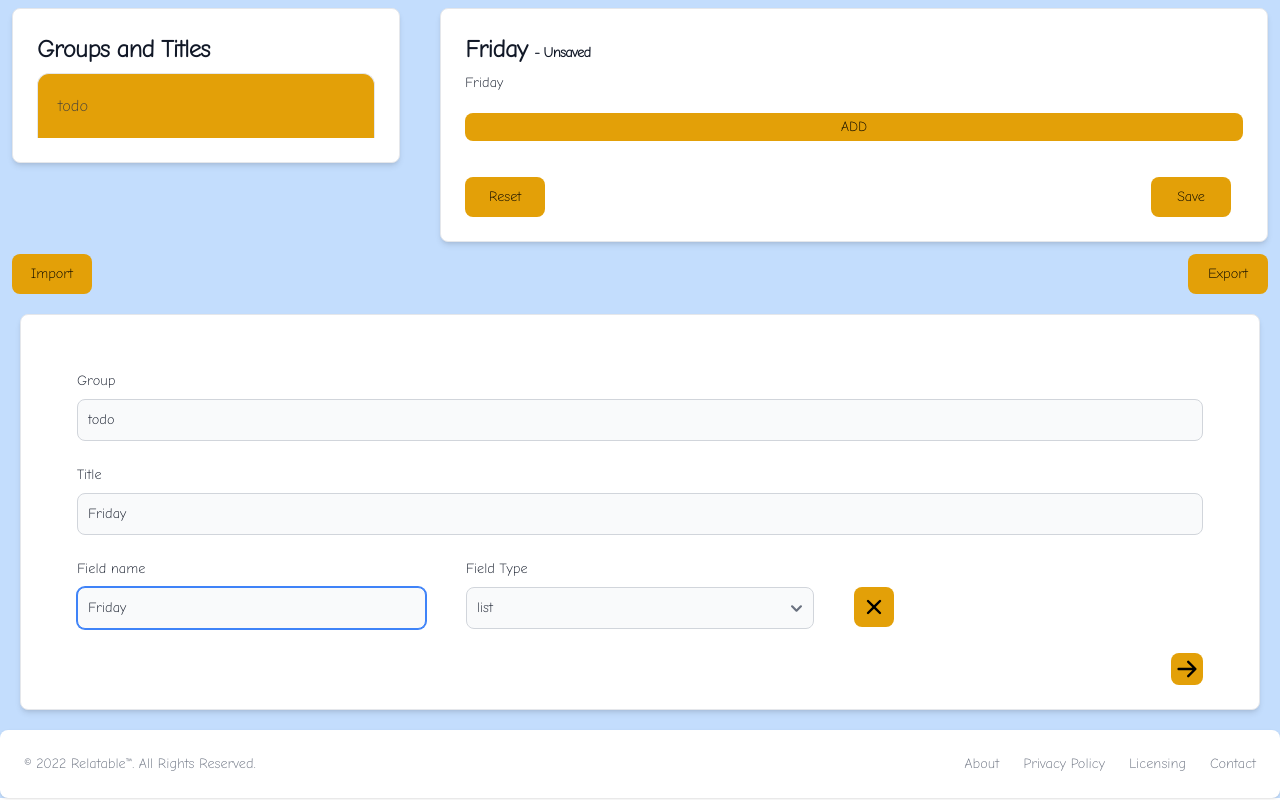
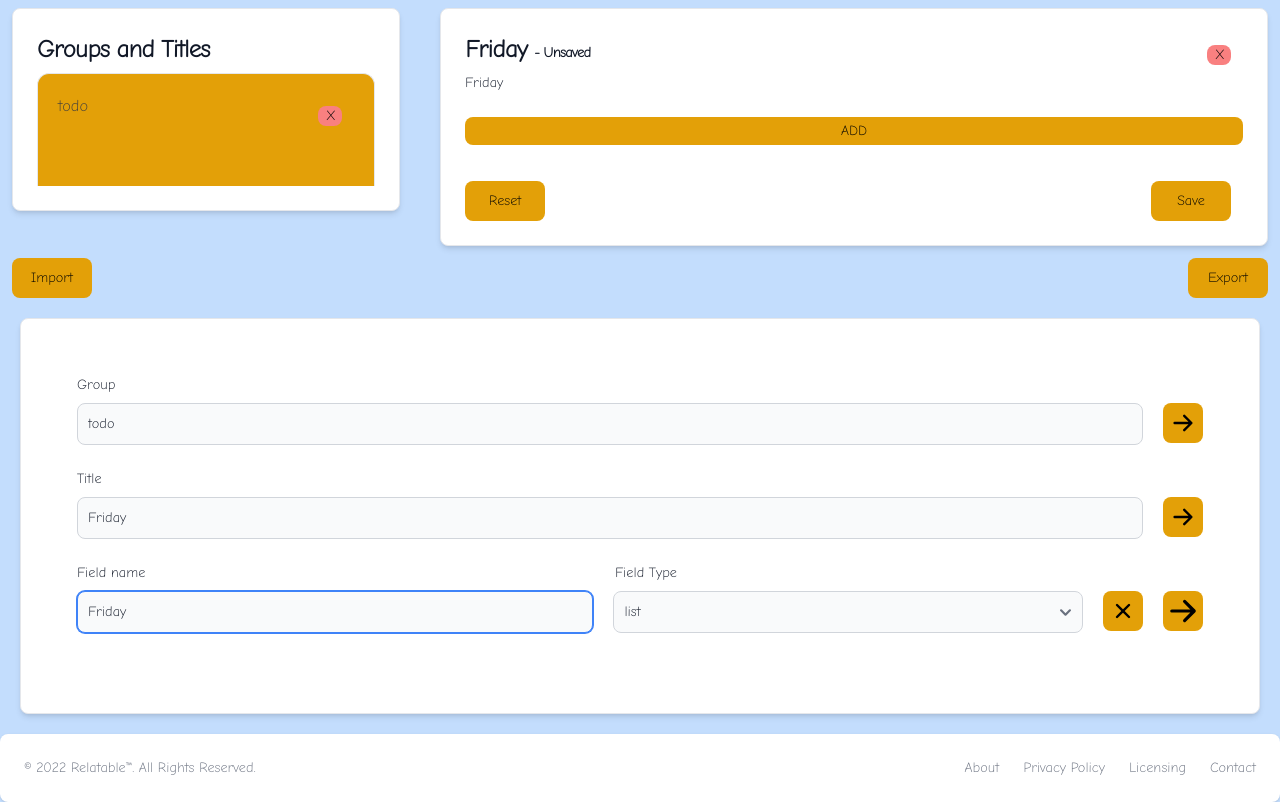
Before and after one commit to cleanbill/relate, a Next.js app: page / in a window 1280 px wide. Built offline with nearby package versions, Linux system fonts and the light colour scheme.

Commit message:
Refine and refine

```diff
--- a/app/page.tsx
+++ b/app/page.tsx
@@ -19,7 +19,7 @@ const createDayTitleData = (day: string): TitleData => {
     } as Field;
     fields.push(ETLField);
     const session = { group: 'todo', title: day, mark: day, fields }
-    return { titleName, singleton: true, sessions: { 'single' : session } }
+    return { titleName, singleton: true, sessions: { 'single': session } }
 }
 
 const createTodoGroup = (): GroupData => {
@@ -63,21 +63,21 @@ const Home = () => {
         updateFields(startSession.fields);
     }, []);
 
-    const getComponentType = (fieldType:FieldType):FieldComponentType =>{
-        if (fieldType == FieldType.happy){
+    const getComponentType = (fieldType: FieldType): FieldComponentType => {
+        if (fieldType == FieldType.happy) {
             return FieldComponentType.HAPPY;
         }
-        if (fieldType == FieldType.list){
+        if (fieldType == FieldType.list) {
             return FieldComponentType.ETL;
         }
 
         return FieldComponentType.NONE;
     }
 
-    const updateFields = (fields:Array<Field>) =>
+    const updateFields = (fields: Array<Field>) =>
         setFields(fields.map(field => fillInComponentType(field)));
 
-    const fillInComponentType = (field:Field):Field => {
+    const fillInComponentType = (field: Field): Field => {
         field.fieldComponentType = getComponentType(field.fieldType);
         return field;
     }
@@ -99,8 +99,8 @@ const Home = () => {
         return target.value;
     }
 
-    const updateFieldData = (index: number, target?: HTMLInputElement, list?:Array<Field> ) => {
-        if (target){
+    const updateFieldData = (index: number, target?: HTMLInputElement, list?: Array<Field>) => {
+        if (target) {
             fields[index].value = getValue(target);
         }
         if (list) {
@@ -110,7 +110,7 @@ const Home = () => {
     }
 
     const add = () => {
-        updateFields([...fields, { id: fields.length, indent:0 ,fieldName: '', fieldType: FieldType.text, fieldComponentType: FieldComponentType.NONE, value: '' }])
+        updateFields([...fields, { id: fields.length, indent: 0, fieldName: '', fieldType: FieldType.text, fieldComponentType: FieldComponentType.NONE, value: '' }])
     }
 
     const overrideFields = (fields: Array<Field>, mark: string) => {
@@ -120,6 +120,10 @@ const Home = () => {
 
     const selectData = (gd: GroupData, title: string) => {
         const titleData = gd.titles[title];
+        if (!titleData){
+            setTitle("");
+            return;
+        }
         const sessionKeys = Object.keys(titleData.sessions);
         const startSession = titleData.sessions[sessionKeys[0]]; // get first session... should be in date order
         setGroup(gd.groupName);
@@ -127,7 +131,7 @@ const Home = () => {
         const startFields = startSession.fields.map(field => fillInComponentType(field));
         updateFields(startFields);
         titleData.singleton = isSingleton(startFields);
-        if (titleData.sessions){
+        if (titleData.sessions) {
             setMark('');
         }
     }
@@ -172,6 +176,11 @@ const Home = () => {
         return session;
     }
 
+    const deleteGroup = (index: number) => {
+        const updatedList = groupDataList.filter((gd: GroupData, i: number) => i != index);
+        setGroupDataList([...updatedList]);
+    }
+
     const addToGroup = (gd: GroupData) => {
         const td = gd.titles[title];
         if (!td) {
@@ -181,7 +190,7 @@ const Home = () => {
         setMark(() => getMark());
         const session = td.sessions[mark];
         if (session) {
-            const updatedSession = { group, title, mark, fields};
+            const updatedSession = { group, title, mark, fields };
             td.sessions[updatedSession.mark] = updatedSession;
             return gd;
         }
@@ -199,6 +208,17 @@ const Home = () => {
         const expandedGroup = addToGroup(groupDataInList);
         const newList = replaceGroupData(expandedGroup);
         commit(newList);
+    }
+
+    const deleteTitleData = (mark: string) => {
+        const groupDataInList = groupDataList.find((gd: GroupData) => gd.groupName === group);
+        if (!groupDataInList) {
+            return;
+        }
+        delete groupDataInList.titles[title].sessions[mark]
+        const newList = replaceGroupData(groupDataInList);
+        commit(newList);
+        setTitle("");
     }
 
     const createTitleData = () => {
@@ -258,18 +278,27 @@ const Home = () => {
         // console.log(await what.json());
     }
 
-    const next = (field:Field) => {
-        const selectedGroup = groupDataList.find((groupData:GroupData)=>groupData.groupName == group);
-        if (!selectedGroup){
+    const next = (field: Field) => {
+        const selectedGroup = groupDataList.find((groupData: GroupData) => groupData.groupName == group);
+        if (!selectedGroup) {
             return;
         }
         const titleKeys = Object.keys(selectedGroup.titles);
         const titleIndex = titleKeys.indexOf(title);
-        const nextIndex = titleIndex+1 == titleKeys.length? 0: titleIndex+1;
+        const nextIndex = titleIndex + 1 == titleKeys.length ? 0 : titleIndex + 1;
         const titleKey = titleKeys[nextIndex];
         const titleData = selectedGroup.titles[titleKey];
         const session = titleData.sessions['single'];
         session.fields[0].list?.unshift(field);
+    }
+
+    const update = (value: string, setFn: Function) => {
+        if (value) {
+            setFn(value);
+            return;
+        }
+        saveData();
+        setFn("");
     }
 
     return (
@@ -281,6 +310,7 @@ const Home = () => {
                         <Groups selectedGroup={group} selectedTitle={title} groups={groupDataList} select={selectData}
                             overrideFields={overrideFields}
                             updateTitleData={updateTitleData}
+                            deleteGroup={deleteGroup}
                         ></Groups>
                     </a>
                 </div>
@@ -290,10 +320,11 @@ const Home = () => {
                 <div className='col-span-2'>
                     <a className="block mt-2 lg:p-6 sg:p-2 sg:m-5 lg:mr-3 lg:max-w bg-white rounded-lg border border-gray-200 shadow-md hover:bg-gray-100 dark:bg-gray-800 dark:border-gray-700 sg:w-96 dark:hover:bg-gray-700">
                         <FieldForm
-                            next={(field:Field)  => next(field)}
+                            next={(field: Field) => next(field)}
                             title={title}
                             fields={fields}
                             updateFieldData={updateFieldData}
+                            deleteTitleData={deleteTitleData}
                             saveData={saveData}
                             mark={mark}
                         ></FieldForm>
@@ -312,8 +343,8 @@ const Home = () => {
             <a className="m-5 block p-2 max-w bg-white rounded-lg border border-gray-200 shadow-md hover:bg-gray-100 dark:bg-gray-800 dark:border-gray-700 dark:hover:bg-gray-700">
                 <Define
                     fields={fields} group={group} title={title}
-                    setGroup={setGroup}
-                    setTitle={setTitle}
+                    setGroup={(value: string) => update(value, setGroup)}
+                    setTitle={(value: string) => update(value, setTitle)}
                     add={add}
                     take={take}
                     updateField={updateField}></Define>
--- a/components/define.tsx
+++ b/components/define.tsx
@@ -14,10 +14,10 @@ interface DefineProps {
 const Define = (props: DefineProps) => {
 
     useEffect(() => {
-            const lastFieldID = "fieldName-" + (props.fields.length - 1);
-            const lastField = document.getElementById(lastFieldID);
-            lastField?.focus();
-//            lastField?.scrollIntoView();
+        const lastFieldID = "fieldName-" + (props.fields.length - 1);
+        const lastField = document.getElementById(lastFieldID);
+        lastField?.focus();
+        //            lastField?.scrollIntoView();
     }, [props.fields.length]);
 
 
@@ -38,21 +38,31 @@ const Define = (props: DefineProps) => {
                 <form >
                     <div className="mb-6">
                         <label className="block mb-2 text-sm font-medium text-gray-900 dark:text-gray-300">Group</label>
-                        <input ref={(e: HTMLInputElement) => shact(e, props.group)} defaultValue={props.group} onChange={e => change(props.setGroup, e)} type="text" id="group" className="bg-gray-50 border border-gray-300 text-gray-900 text-sm rounded-lg focus:ring-blue-500 focus:border-blue-500 block w-full p-2.5 dark:bg-gray-700 dark:border-gray-600 dark:placeholder-gray-400 dark:text-white dark:focus:ring-blue-500 dark:focus:border-blue-500" required />
+                        <div className="grid grid-cols-[12fr,0fr] gap-5">
+                            <input ref={(e: HTMLInputElement) => shact(e, props.group)} defaultValue={props.group} onChange={e => change(props.setGroup, e)} type="text" id="groupField" className="bg-gray-50 border border-gray-300 text-gray-900 text-sm rounded-lg focus:ring-blue-500 focus:border-blue-500 block w-full p-2.5 dark:bg-gray-700 dark:border-gray-600 dark:placeholder-gray-400 dark:text-white dark:focus:ring-blue-500 dark:focus:border-blue-500" required />
+                            <button title="New Group" type="button" onClick={() => props.setGroup()} className="butt-colour font-medium rounded-lg text-sm px-2 w-10 h-10 focus:outline-none ">
+                                <svg aria-hidden="true" fill="currentColor" viewBox="0 0 20 20" xmlns="http://www.w3.org/2000/svg"><path fillRule="evenodd" d="M10.293 3.293a1 1 0 011.414 0l6 6a1 1 0 010 1.414l-6 6a1 1 0 01-1.414-1.414L14.586 11H3a1 1 0 110-2h11.586l-4.293-4.293a1 1 0 010-1.414z" clipRule="evenodd"></path></svg>
+                            </button>
+                        </div>
                     </div>
                     <div className="mb-6">
                         <label className="block mb-2 text-sm font-medium text-gray-900 dark:text-gray-300">Title</label>
-                        <input ref={(e: HTMLInputElement) => shact(e, props.title)} onChange={e => change(props.setTitle, e)} defaultValue={props.title} type="text" id="group" className="bg-gray-50 border border-gray-300 text-gray-900 text-sm rounded-lg focus:ring-blue-500 focus:border-blue-500 block w-full p-2.5 dark:bg-gray-700 dark:border-gray-600 dark:placeholder-gray-400 dark:text-white dark:focus:ring-blue-500 dark:focus:border-blue-500" required />
+                        <div className="grid grid-cols-[12fr,0fr] gap-5">
+                            <input ref={(e: HTMLInputElement) => shact(e, props.title)} onChange={e => change(props.setTitle, e)}
+                            defaultValue={props.title} type="text" id="titleField" className="bg-gray-50 border border-gray-300 text-gray-900 text-sm rounded-lg focus:ring-blue-500 focus:border-blue-500 block w-full p-2.5 dark:bg-gray-700 dark:border-gray-600 dark:placeholder-gray-400 dark:text-white dark:focus:ring-blue-500 dark:focus:border-blue-500" required />
+                            <button title="New Title" type="button" onClick={() => props.setTitle()} className="butt-colour font-medium rounded-lg text-sm px-2 w-10 h-10 focus:outline-none ">
+                                <svg aria-hidden="true" fill="currentColor" viewBox="0 0 20 20" xmlns="http://www.w3.org/2000/svg"><path fillRule="evenodd" d="M10.293 3.293a1 1 0 011.414 0l6 6a1 1 0 010 1.414l-6 6a1 1 0 01-1.414-1.414L14.586 11H3a1 1 0 110-2h11.586l-4.293-4.293a1 1 0 010-1.414z" clipRule="evenodd"></path></svg>
+                            </button>
+                        </div>
                     </div>
-                    <div className='grid grid-cols-3 gap-10'>
+                    <div className='w-full grid grid-cols-[5fr,6fr] gap-12'>
 
                         <label className="mb-2 text-sm font-medium text-gray-900 dark:text-gray-300">Field name</label>
                         <label className="mb-2 text-sm font-medium text-gray-900 dark:text-gray-300">Field Type </label>
-                        <label className="mb-2 text-sm font-medium text-gray-900 dark:text-gray-400"></label>
                     </div>
 
                     {props.fields.map((field, index: number) => (
-                        <div key={index} className='grid grid-cols-3 gap-10'>
+                        <div key={index} className={index != (props.fields.length - 1) ? 'w-full grid grid-cols-[6fr,6fr,0fr] gap-5' : 'w-full grid grid-cols-[5.5fr,5fr,0fr,0fr] gap-5'}>
                             <div className="w-full ">
                                 <input ref={(e: HTMLInputElement) => shact(e, field.fieldName)} onChange={e => props.updateField(index)}
                                     defaultValue={field.fieldName} type="text" id={"fieldName-" + index} className="bg-gray-50 border border-gray-300 text-gray-900 text-sm rounded-lg focus:ring-blue-500 focus:border-blue-500 block w-full p-2.5 dark:bg-gray-700 dark:border-gray-600 dark:placeholder-gray-400 dark:text-white dark:focus:ring-blue-500 dark:focus:border-blue-500" required />
@@ -65,21 +75,22 @@ const Define = (props: DefineProps) => {
                                     )}
                                 </select>
                             </div>
-                            <button type="button" onClick={() => props.take(index)} className="butt-colour font-medium rounded-lg text-sm px-2 w-10 h-10 focus:outline-none ">
+                            <button title="Delete Field" type="button" onClick={() => props.take(index)} className="butt-colour font-medium rounded-lg text-sm px-2 w-10 h-10 focus:outline-none ">
                                 <svg aria-hidden="true" fill="currentColor" viewBox="0 0 20 20" xmlns="http://www.w3.org/2000/svg">
                                     <path fillRule="evenodd" d="M4.293 4.293a1 1 0 011.414 0L10 8.586l4.293-4.293a1 1 0 111.414 1.414L11.414 10l4.293 4.293a1 1 0 01-1.414 1.414L10 11.414l-4.293 4.293a1 1 0 01-1.414-1.414L8.586 10 4.293 5.707a1 1 0 010-1.414z" clipRule="evenodd"></path>
                                 </svg>
                             </button>
+                            {index != (props.fields.length - 1) || <div className='float-right' style={{ float: 'right' }}>
+                                <button title="New Field" type="button" onClick={() => props.add()} className="butt-colour focus:ring-4  font-medium float-right rounded-lg text-sm w-10 p-1 focus:outline-none ">
+                                    <svg aria-hidden="true" fill="currentColor" viewBox="0 0 20 20" xmlns="http://www.w3.org/2000/svg"><path fillRule="evenodd" d="M10.293 3.293a1 1 0 011.414 0l6 6a1 1 0 010 1.414l-6 6a1 1 0 01-1.414-1.414L14.586 11H3a1 1 0 110-2h11.586l-4.293-4.293a1 1 0 010-1.414z" clipRule="evenodd"></path></svg>
+                                    <span className="sr-only">delete field</span>
+                                </button>
+                            </div>
+                            }
                         </div>
                     ))}
                 </form>
-                <div className='float-right' style={{ float: 'right' }}>
-                    <button type="button" onClick={() => props.add()} className="butt-colour focus:ring-4  font-medium float-right rounded-lg text-sm w-8 p-1 focus:outline-none ">
-                        <svg aria-hidden="true" fill="currentColor" viewBox="0 0 20 20" xmlns="http://www.w3.org/2000/svg"><path fillRule="evenodd" d="M10.293 3.293a1 1 0 011.414 0l6 6a1 1 0 010 1.414l-6 6a1 1 0 01-1.414-1.414L14.586 11H3a1 1 0 110-2h11.586l-4.293-4.293a1 1 0 010-1.414z" clipRule="evenodd"></path></svg>
-                        <span className="sr-only">Icon description</span>
-                    </button>
 
-                </div>
             </div>
 
         </>
--- a/components/fieldForm.tsx
+++ b/components/fieldForm.tsx
@@ -8,6 +8,7 @@ interface FieldFormState { title: string, fields: Array<Field>, mark: string };
 interface FieldFormProps {
     title: string, fields: Array<Field>, mark: string,
     updateFieldData: Function,
+    deleteTitleData: Function,
     saveData: Function,
     next: Function
 };
@@ -81,7 +82,8 @@ const FieldForm = (props:FieldFormProps) => {
     return (
         <>
             {!state.title || (
-                <><h5 title='fill in the form' className="mb-2 text-2xl font-bold tracking-tight text-gray-900 dark:text-white">{state.title} <span className="text-sm">- {showDate(state.mark)}</span></h5>
+                <><h5 title='fill in the form' className="mb-2 text-2xl font-bold tracking-tight text-gray-900 dark:text-white">{state.title} <span className="text-sm">- {showDate(state.mark)} <button onClick={() => {props.deleteTitleData(state.mark)}} className="butt float-right mb-10 w-6 h-5 bg-red-400">X</button></span></h5>
+
                     <div className="font-normal text-gray-700 dark:text-gray-400">
                         {state.fields.map((field, index: number) => (
                             <div key={index} className="mb-6">
--- a/components/groups.tsx
+++ b/components/groups.tsx
@@ -6,7 +6,7 @@ import History from '../components/history';
 interface GroupsState { groups: Array<GroupData>, selectedTitle: string, selectedGroup: string | null };
 interface GroupsProps {
     groups: Array<GroupData>, selectedTitle: string, selectedGroup: string | null
-    , select: Function, overrideFields: Function, updateTitleData: Function
+    , select: Function, overrideFields: Function, updateTitleData: Function, deleteGroup: Function
 };
 
 // change have inbedded history
@@ -18,6 +18,28 @@ const Groups = (props: GroupsProps) => {
     useEffect(() => {
         setState({ groups: props.groups, selectedTitle: props.selectedTitle, selectedGroup: props.selectedGroup });
     }, [props]);
+
+    const deleteGroup = (index: number) =>{
+        const groups = state.groups.filter((g:GroupData,i:number)=> i != index);
+        setState(old => ({ groups, selectedTitle: old.selectedTitle, selectedGroup: old.selectedGroup }));
+        props.deleteGroup(index);
+    }
+
+    const deleteTitle = (groupNo:number, titleKey: string)=>{
+        let selectedTitle = "";
+        const groups = state.groups.map((g:GroupData,i:number)=> {
+            if (i != groupNo){
+                return g;
+            }
+            const titles = g.titles;
+            delete titles[titleKey]; //  .filter((title:Title, index:number)=> index != titleNo);
+            const keys = Object.keys(titles);
+            selectedTitle = keys.length == 0 ? "" :keys[keys.length-1];
+            props.select(g, selectedTitle);
+            return g;
+        });
+        setState(old => ({ groups, selectedTitle, selectedGroup: old.selectedGroup }));
+    }
 
     const toggle = (index: number): void => {
         const groups = state.groups.map((grp: GroupData, i: number) => {
@@ -56,9 +78,10 @@ const Groups = (props: GroupsProps) => {
             <h5 className=" mb-2 text-2xl font-bold tracking-tight text-gray-900 dark:text-white">Groups and Titles</h5>
             <div className="font-normal text-gray-700 dark:text-gray-400">
                 {state.groups.map((gd: GroupData, index: number) => (
-                    <div key={index}>
+                    gd && <div key={index}>
+
                         <button onClick={() => toggle(index)} type="button" className="flex items-center justify-between w-full p-5 font-medium text-left border border-b-0 border-gray-200 rounded-t-xl focus:ring-4 focus:ring-gray-200 dark:focus:ring-gray-800 dark:border-gray-700 hover:bg-yellow-600 dark:hover:bg-gray-800 bg-yellow-400 dark:bg-gray-800 text-gray-900 dark:text-white">
-                            <span className={gd.display ? 'text-white': 'text-stone-700'}>{gd.groupName}</span>
+                            <span className={gd.display ? 'text-white w-full': 'text-stone-700 w-full'}>{gd.groupName} <button onClick={() => deleteGroup(index)} className="z-10 float-right butt mb-10 w-6 h-5 bg-red-400">X</button></span>
                         </button>
                         {gd.display &&
                             Object.keys(gd.titles).map((key: string, i: number) => (
@@ -67,6 +90,8 @@ const Groups = (props: GroupsProps) => {
                                     <div className="mb-2 text-gray-500 dark:text-gray-400">
                                         {gd.titles[key].titleName == state.selectedTitle && (<span></span>)}
                                         <span className={gd.titles[key].titleName == state.selectedTitle? 'font-bold': ""} onClick={() => selectTitle(gd, gd.titles[key].titleName)}>{i + 1} . {gd.titles[key].titleName} </span>
+                                        <button onClick={() => deleteTitle(index, key)} className="z-10 float-right butt mb-10 w-6 h-5 bg-red-400">X</button>
+
                                         { showHistory(gd.titles[key]) && (
                                             <History
                                             titleData={gd.titles[key]}
--- a/components/history.tsx
+++ b/components/history.tsx
@@ -71,7 +71,7 @@ const History = (props: HistoryProps) => {
 
                     <div className="grid grid-cols-[11fr,1fr] h-4">
                         <button onClick={() => show(key)} className="whitespace-nowrap h-10">{showDate(key)}</button>
-                        <button onClick={() => del(key)} className="butt mb-10 w-6 h-5 bg-red-400">X</button>
+                        {/* <button onClick={() => del(key)} className="butt mb-10 w-6 h-5 bg-red-400">X</button> */}
                     </div>
                 </div>
             ))}
```
